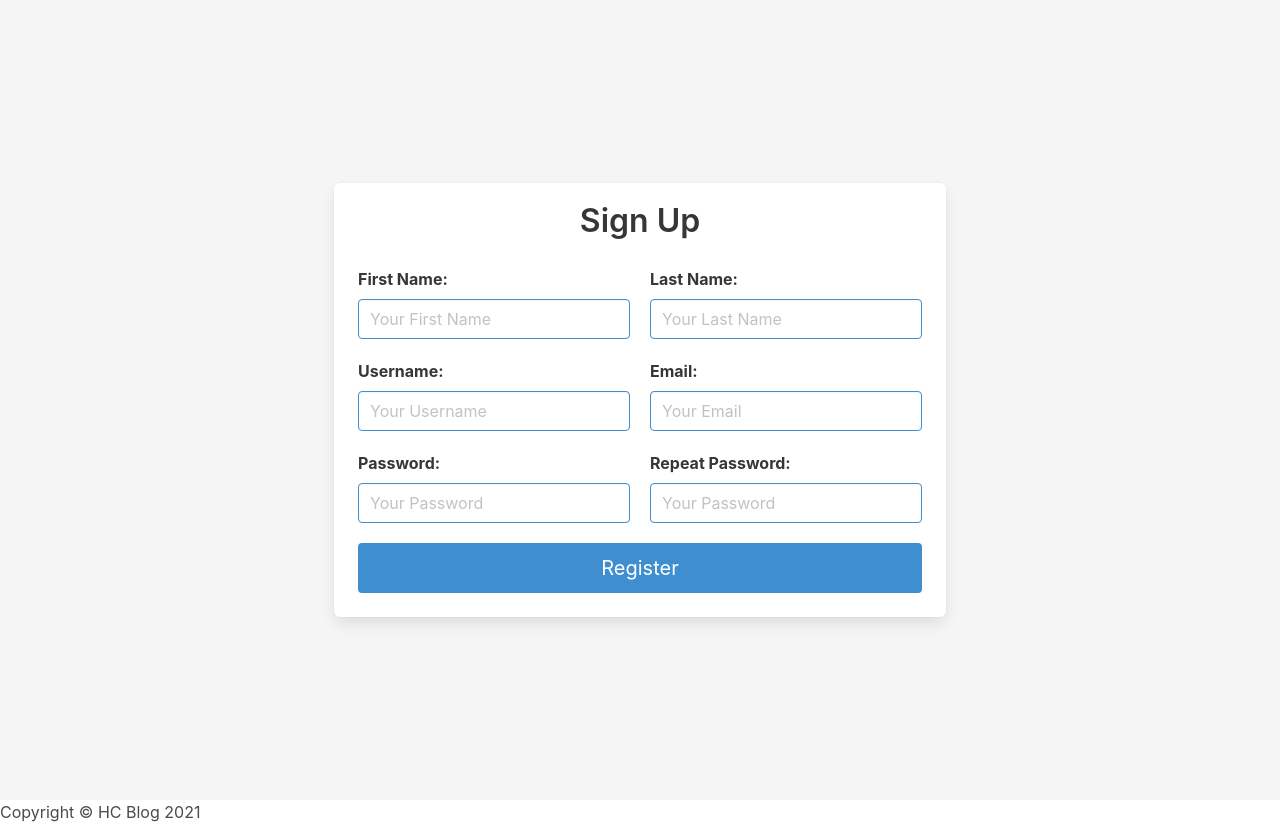
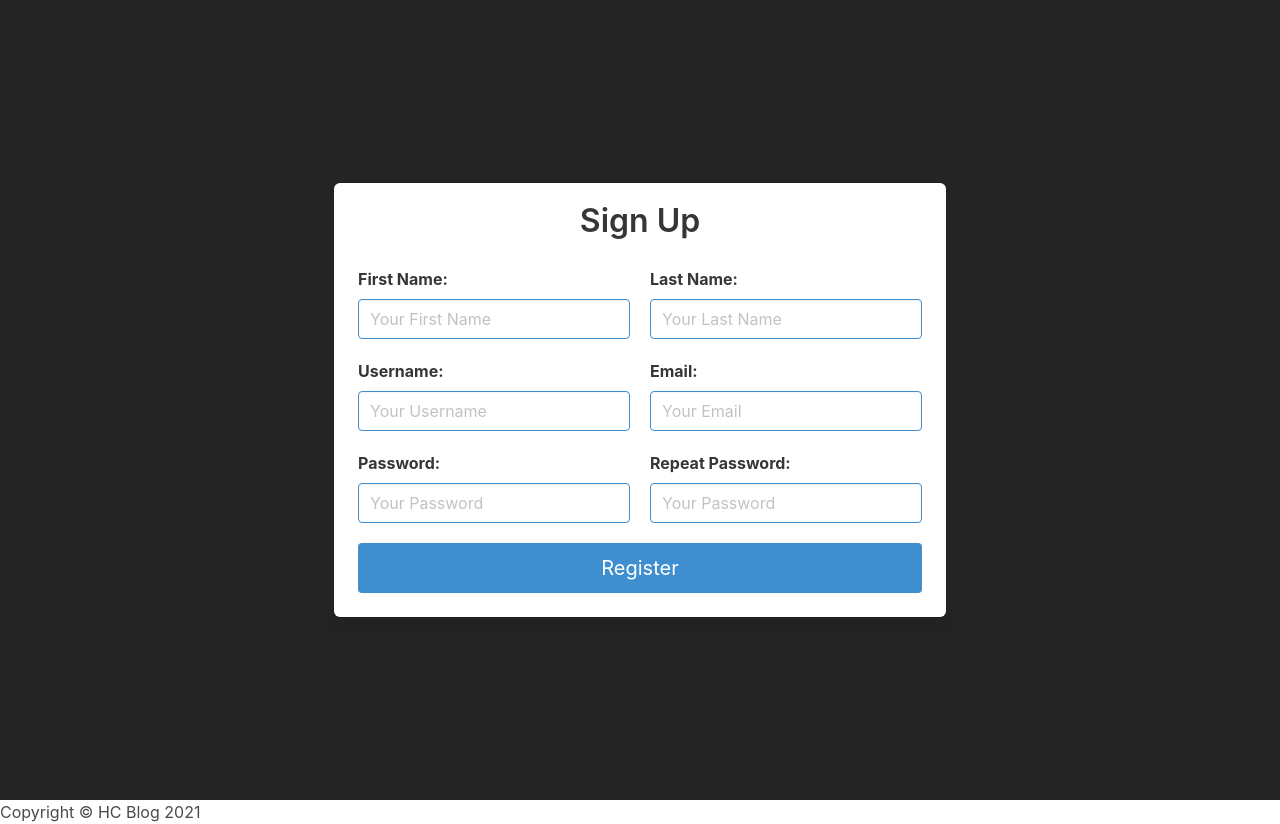
Before and after one commit to HenriqueCoelho1/Blog-app-php, a PHP site: page /signup.php in a window 1280 px wide. Shown: the part 56-880 px from the top of the page. Run offline with PHP 8.4, Linux system fonts and the light colour scheme; data that the repository does not hold is empty; some libraries are stand-ins or nearby versions.

Commit message:
Fixind signup CSS Part 2

```diff
--- a/app/signup.php
+++ b/app/signup.php
@@ -3,7 +3,7 @@
 <?php include "includes/nav.php";?>
 
 
-<section class="hero has-background-white-ter is-fullheight">
+<section class="hero has-background-black-ter is-fullheight">
     <div class="hero-body">
         <div class="container">
             <div class="columns is-centered">
```
